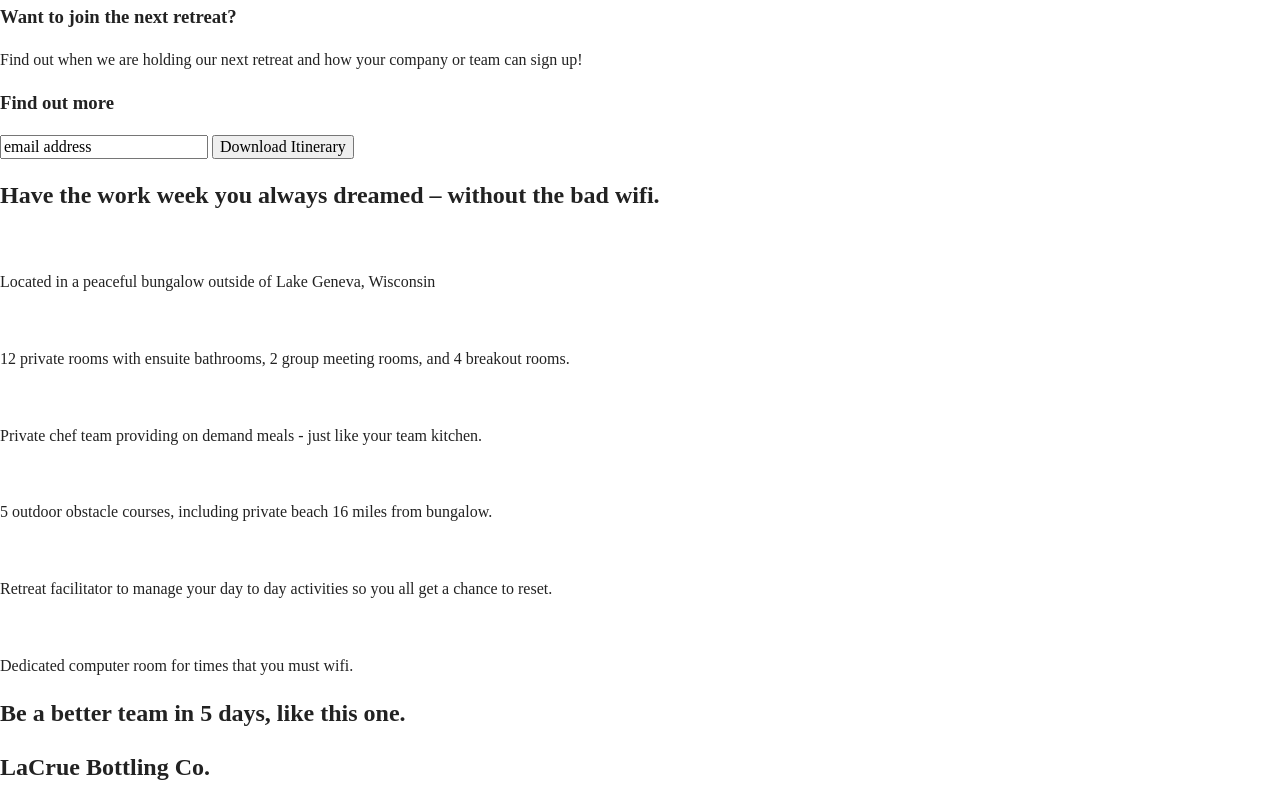
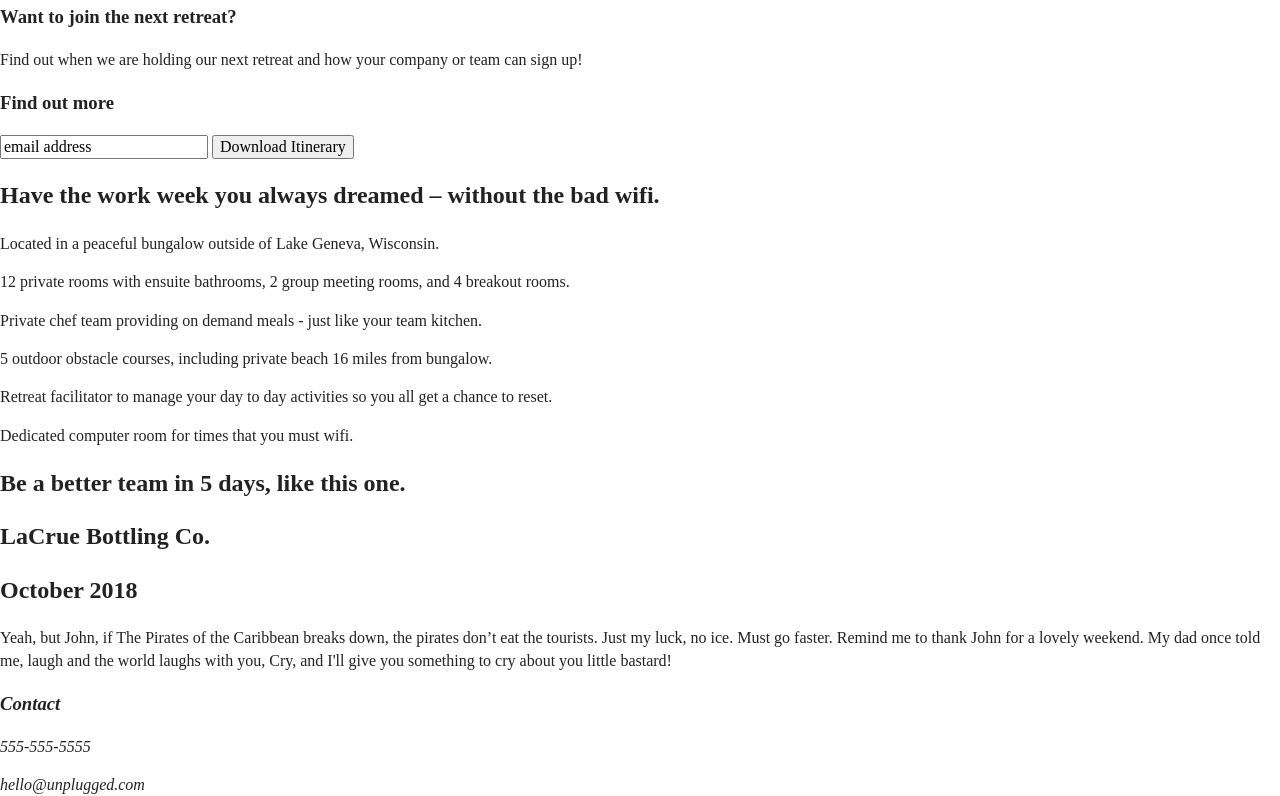
Before and after one commit to dbggonz/206-unplugged, a plain HTML site: page index.html in a window 1280 px wide. Shown: the part 168-964 px from the top of the page. Drawn offline with nearby package versions, Linux system fonts and the light colour scheme.

Commit message:
finished coding html

```diff
--- a/index.html
+++ b/index.html
@@ -31,7 +31,9 @@
         <a href="#">
           <img src="img/unpluggedlogo.png" alt="unplugged logo"></a>
 <!--         </figure> -->
-      <div class="header-divider"></div>
+      <div class="header-divider">
+
+      </div>
 
       <nav>
         <ul>
@@ -47,8 +49,6 @@
   <section class="hero-area">
     <div class="content-wrapper">
       <h1>Retreat from the desk, return refreshed.</h1>
-
-
     </div>
 
     <aside>
@@ -65,48 +65,65 @@
       </div>
     </aside>
   </section>
-  <section>
-    <div class="icon-area">
+
+  <section class="features">
+    <div class="content-wrapper">
+      <div class="features-items">
        <h2>Have the work week you always dreamed – without the bad wifi.</h2>
+          <article>
+              <p class="fontawesome-icon"></p>
+              <p class="features-item-description">Located in a peaceful bungalow outside of Lake Geneva, Wisconsin.</p>
+          </article>
 
-      <img src="">
-      <p> Located in a peaceful bungalow outside of Lake Geneva, Wisconsin</p>
+          <article>
+              <p class="fontawesome-icon"></p>
+              <p class="features-item-description">12 private rooms with ensuite bathrooms, 2 group meeting rooms, and 4 breakout rooms.</p>
+          </article>
 
-      <img src="">
-      <p>12 private rooms with ensuite bathrooms, 2 group meeting rooms, and 4 breakout rooms.</p>
+          <article>
+              <p class="fontawesome-icon"></p>
+              <p class="features-item-description">Private chef team providing on demand meals - just like your team kitchen.</p>
+          </article>
 
-      <img src="">
-      <p>Private chef team providing on demand meals - just like your team kitchen.</p>
+          <article>
+              <p class="fontawesome-icon"></p>
+              <p class="features-item-description">5 outdoor obstacle courses, including private beach 16 miles from bungalow.</p>
+          </article>
 
-      <img src="">
-      <p>5 outdoor obstacle courses, including private beach 16 miles from bungalow.</p>
+          <article>
+              <p class="fontawesome-icon"></p>
+              <p class="features-item-description">Retreat facilitator to manage your day to day activities so you all get a chance to reset.</p>
+          </article>
 
-      <img src="">
-      <p>Retreat facilitator to manage your day to day activities so you all get a chance to reset.</p>
-
-      <img src="">
-      <p>Dedicated computer room for times that you must wifi.</p>
+          <article>
+              <p class="fontawesome-icon"></p>
+              <p class="features-item-description">Dedicated computer room for times that you must wifi.</p>
+          </article>
+    </div>
   </div>
   </section>
 
-  <section>
-    <div class="Info-area">
+  <section class="reviews">
+    <div class="content-wrapper">
       <h2>Be a better team in 5 days, like this one.</h2>
+        <div class="reviews-text">
+          <article>
           <h2>LaCrue Bottling Co.</h2>
           <h2>October 2018</h2>
               <p>Yeah, but John, if The Pirates of the Caribbean breaks down, the pirates don’t eat the tourists. Just my luck, no ice. Must go faster. Remind me to thank John for a lovely weekend. My dad once told me, laugh and the world laughs with you, Cry, and I'll give you something to cry about you little bastard!</p>
+            </article>
+        </div>
     </div>
   </section>
-
 </main>
 
 <footer>
     <div class="content-wrapper">
         <div class="footer-content">
-
-        <div class="footer-content">
             <address class="contact">
-
+              <h3>Contact</h3>
+                <p>555-555-5555</p>
+                <p>hello@unplugged.com</p>
             </address>
         </div>
         <div class="social">
@@ -116,18 +133,15 @@
                 <p><a href="https://www.instagram.com/yoursite" target="_blank">I</a></p>
                 <!-- other social links here -->
             </div>
-            </div>
         </div> <!-- footer content ends -->
-    </div> <!--footer content-wrapper ends-->
+    </div>< <!--footer content-wrapper ends-->
 
     <div class="copyright">
+      <p>Copyright 2019 | Unplugged</p>
     </div>
 </footer>
 
 
-
-
-  <p>Hello world! This is HTML5 Boilerplate.</p>
   <script src="../js/vendor/modernizr-3.7.1.min.js"></script>
   <script src="https://code.jquery.com/jquery-3.4.1.min.js" integrity="sha256-CSXorXvZcTkaix6Yvo6HppcZGetbYMGWSFlBw8HfCJo=" crossorigin="anonymous"></script>
   <script>window.jQuery || document.write('<script src="../js/vendor/jquery-3.4.1.min.js"><\/script>')</script>
```
Lines whose indentation alone changed are shown as unchanged.
